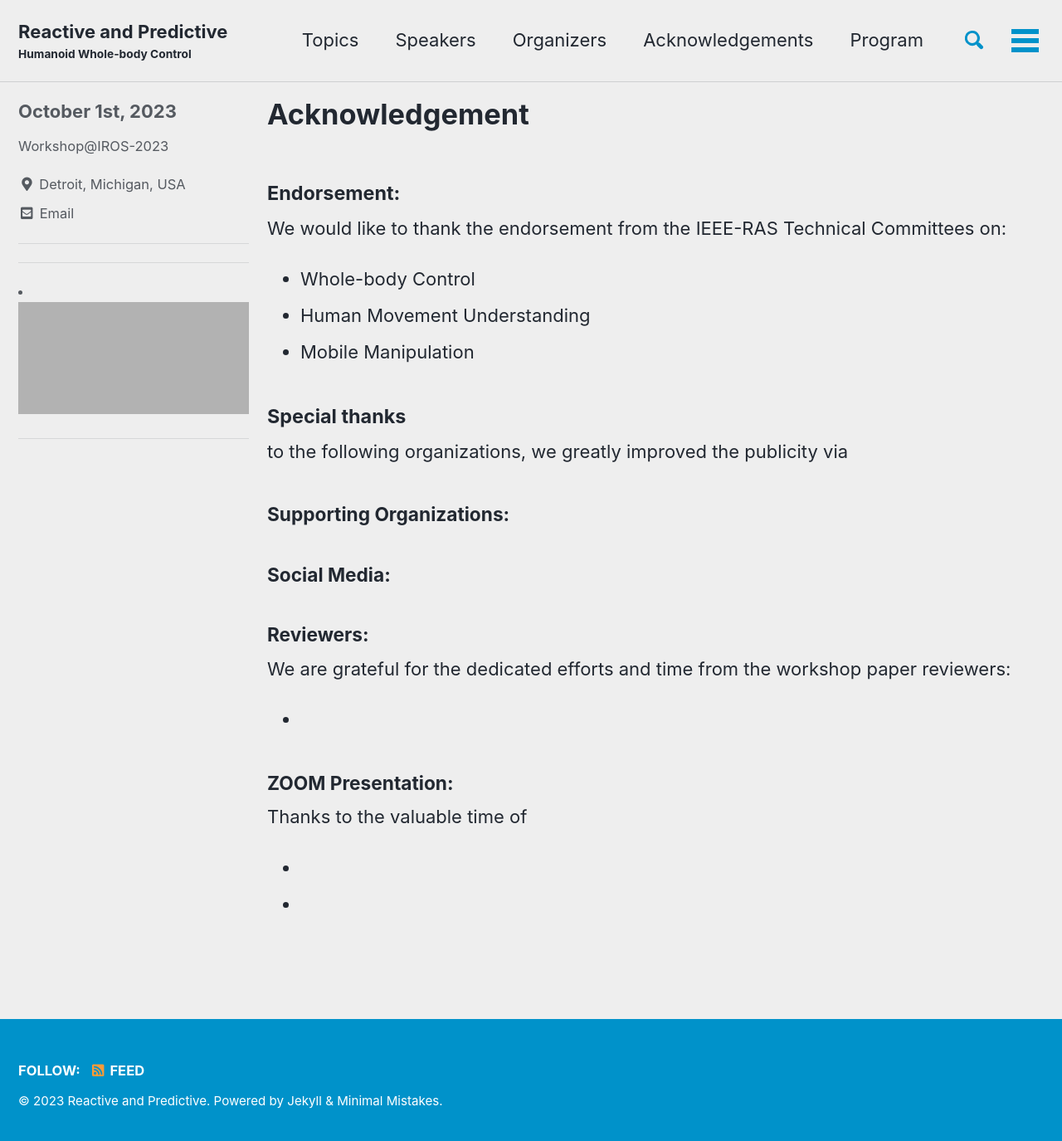
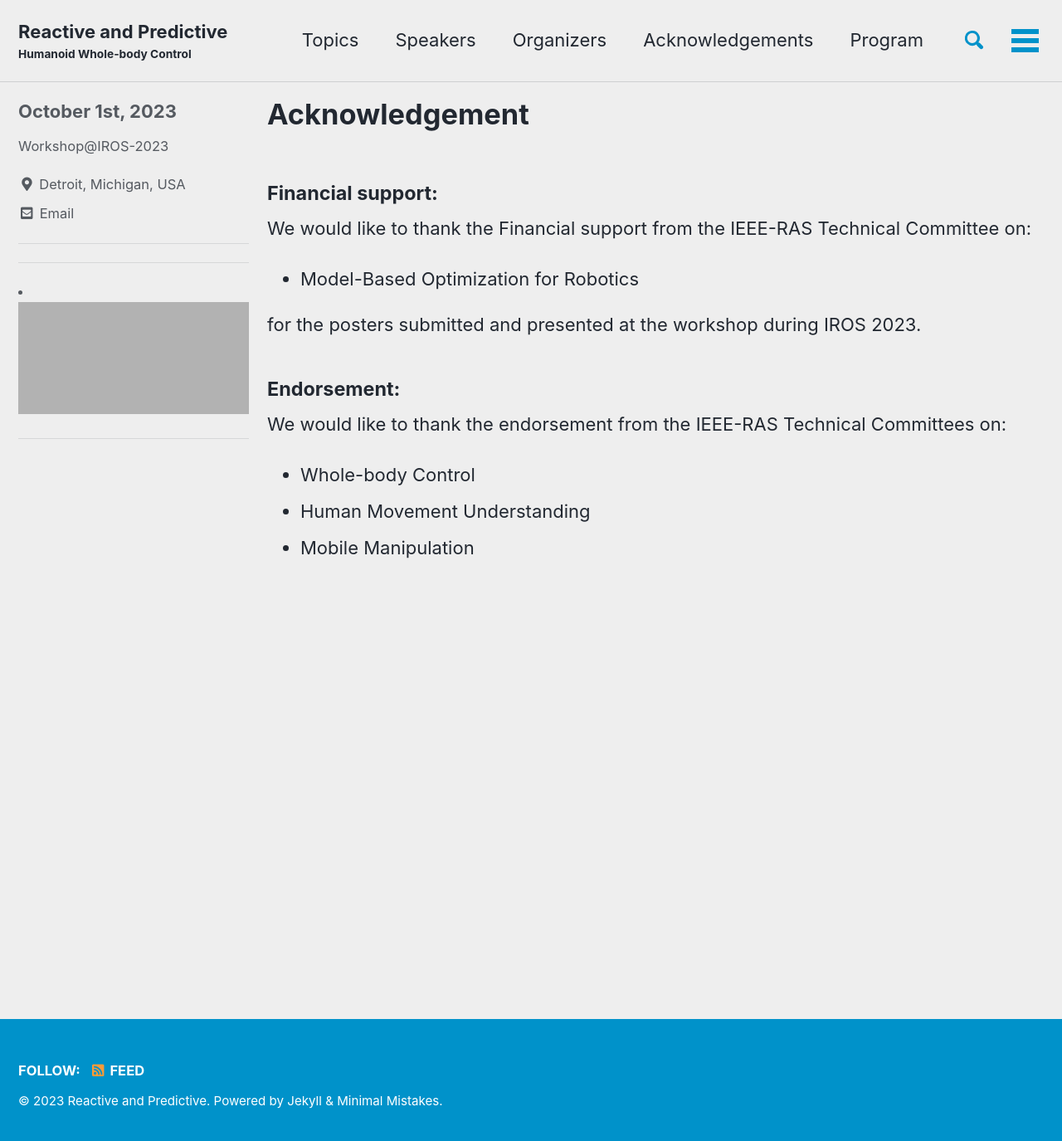
Before and after one commit to iros-2023-humanoid/iros-2023-humanoid, a Jekyll site: the page built from _pages/acknowledgements.md, in a window 1280 px wide and 1383 px high. Shown: the top 1375 px of the window at 83% size. Built offline with Jekyll 4.4.1, drawn with Linux system fonts in a browser that asks for light colours; cached includes are drawn as plain includes; grey boxes are pictures that could not be loaded.

Commit message:
Financial support

```diff
--- a/_pages/acknowledgements.md
+++ b/_pages/acknowledgements.md
@@ -7,31 +7,16 @@ layout: single
 classes: wide
 ---
 
+####  Financial support:
+We would like to thank the Financial support from the IEEE-RAS Technical Committee on:
+
+* Model-Based Optimization for Robotics
+
+for the posters submitted and presented at the workshop during IROS 2023.
+
 #### Endorsement:
 We would like to thank the endorsement from the IEEE-RAS Technical Committees on:
 
 * Whole-body Control
 * Human Movement Understanding
 * Mobile Manipulation
-
-
-#### Special thanks
-to the following organizations, we greatly improved the publicity via
-
-##### Supporting Organizations:
-
-
-##### Social Media:
-
-##### Reviewers:
-
-We are grateful for the dedicated efforts and time from the workshop paper reviewers:
-
-*
-
-#####  ZOOM Presentation:
-
-Thanks to the valuable time of
-
-*
-*
```
